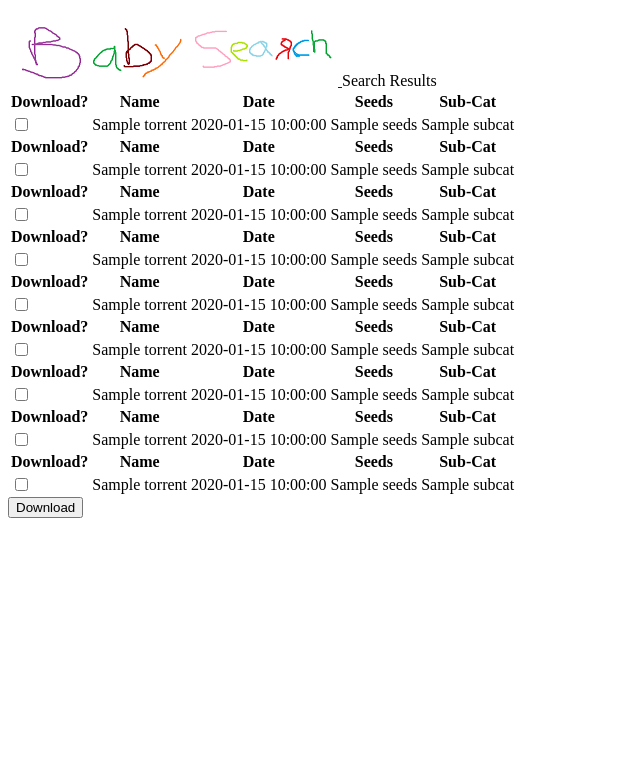
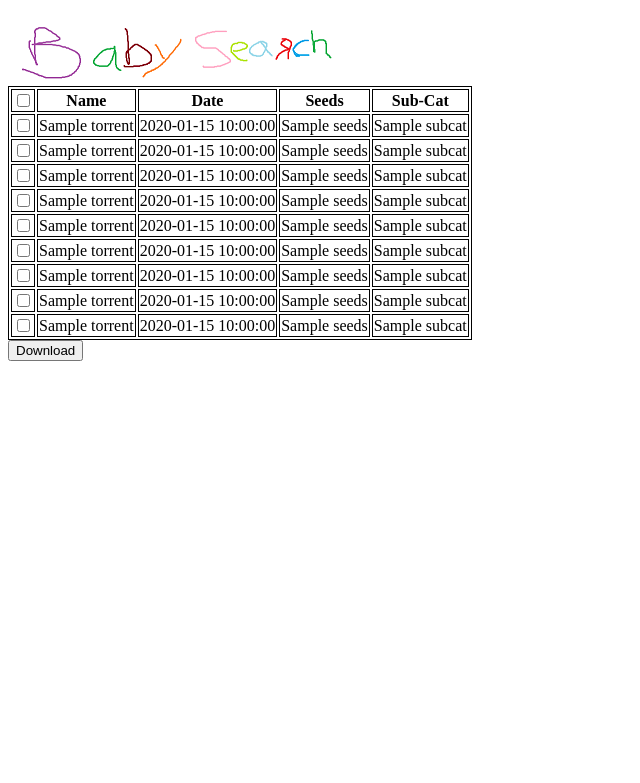
Before and after one commit to maverickmarq/babysearch, a Flask app: template templates/baby-search.html in a window 1280 px wide. Shown: the top 783 px of the page, without its empty margins (0-640 px from the left). Run offline with Flask 2, Linux system fonts and the light colour scheme; the template is opened without the code that fills it: most values are stand-ins (such as "Sample title", 1, 10 or a date in 2020).

Commit message:
Baby Search

```diff
--- a/templates/baby-search.html
+++ b/templates/baby-search.html
@@ -1,27 +1,35 @@
 <html>
+	<head>
+		<script language="JavaScript">
+			function toggle(source) {
+			  checkboxes = document.getElementsByName('download');
+			  for(var checkbox in checkboxes)
+				checkbox.checked = source.checked;
+			}
+		</script>
+		<style>
+			table, th, td {
+			  border: 1px solid black;
+			}
+		</style>
+	</head>
+	<body>
 		<a href="/">
 			<img src="{{url_for('static', filename='Untitled.png')}}" atl="get fucked" style="max-width:100%;height:auto;" />
 		</a>
-    <caption>Search Results</caption>
 		<form action="/download/" onsubmit="" name="form1" id="form1" method="post">
 			<table>
-			{%for i in range(0, 9)%}
 				<tr>
-				<th>Download?</th>
+					<th><input type="checkbox" onClick="toggle(this)" /></th>
 					<th>Name</th>
 					<th>Date</th>
 					<th>Seeds</th>
 					<th>Sub-Cat</th>
 				</tr>
+
+				{%for i in range(0, 9)%}
 				<tr>
-				<td>
-					<input
-						class="downloads"
-						type="checkbox"
-						name="download"
-						value={{torrents[i]['magnet']}}
-					/>
-				</td>
+					<td><input class="downloads" type="checkbox" name="download" value={{torrents[i]['magnet']}} /></td>
 					<td>{{ torrents[i]['title'] }}</td>
 					<td>{{ torrents[i]['time'] }}</td>
 					<td>{{ torrents[i]['seeds'] }}</td>
@@ -31,4 +39,5 @@
 			</table>
 		  <input type="submit" value="Download" name="submit">
 		</form>
+	</body>
 </html>
```
Lines whose indentation alone changed are shown as unchanged.
